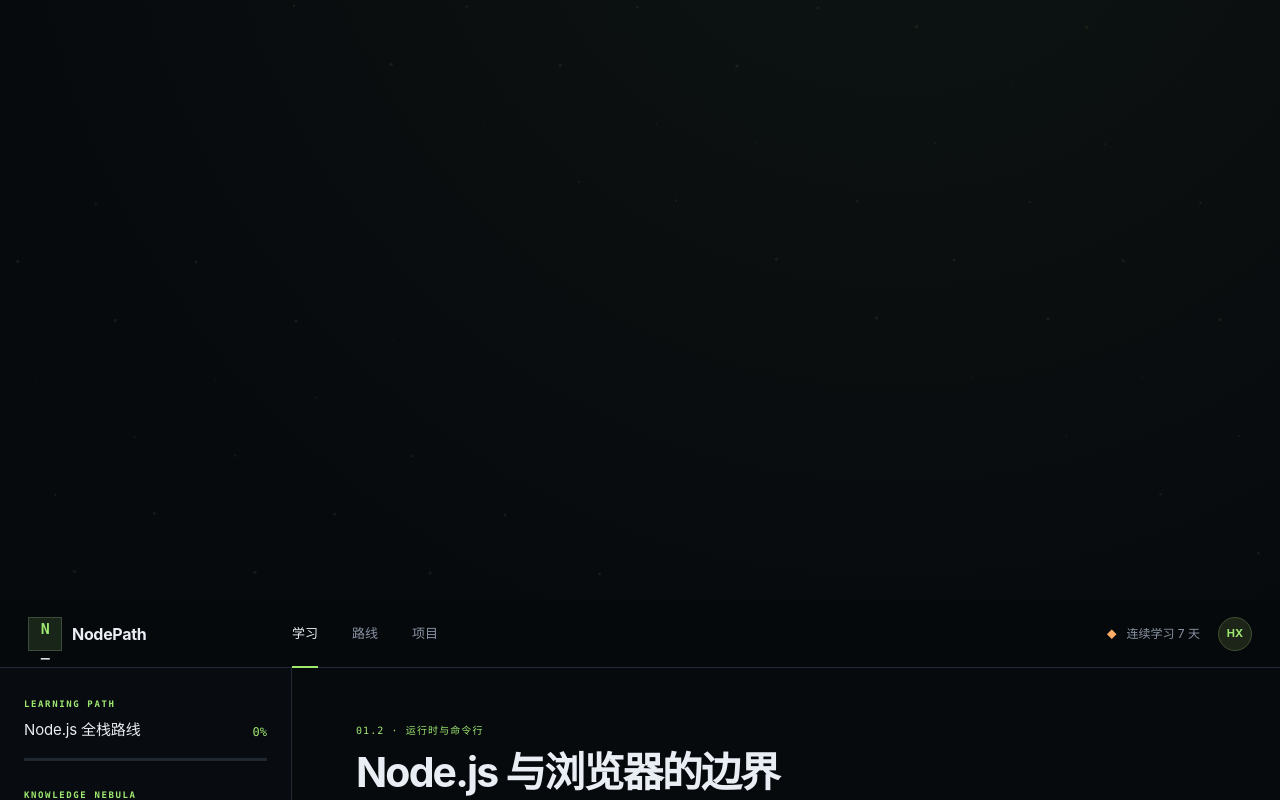
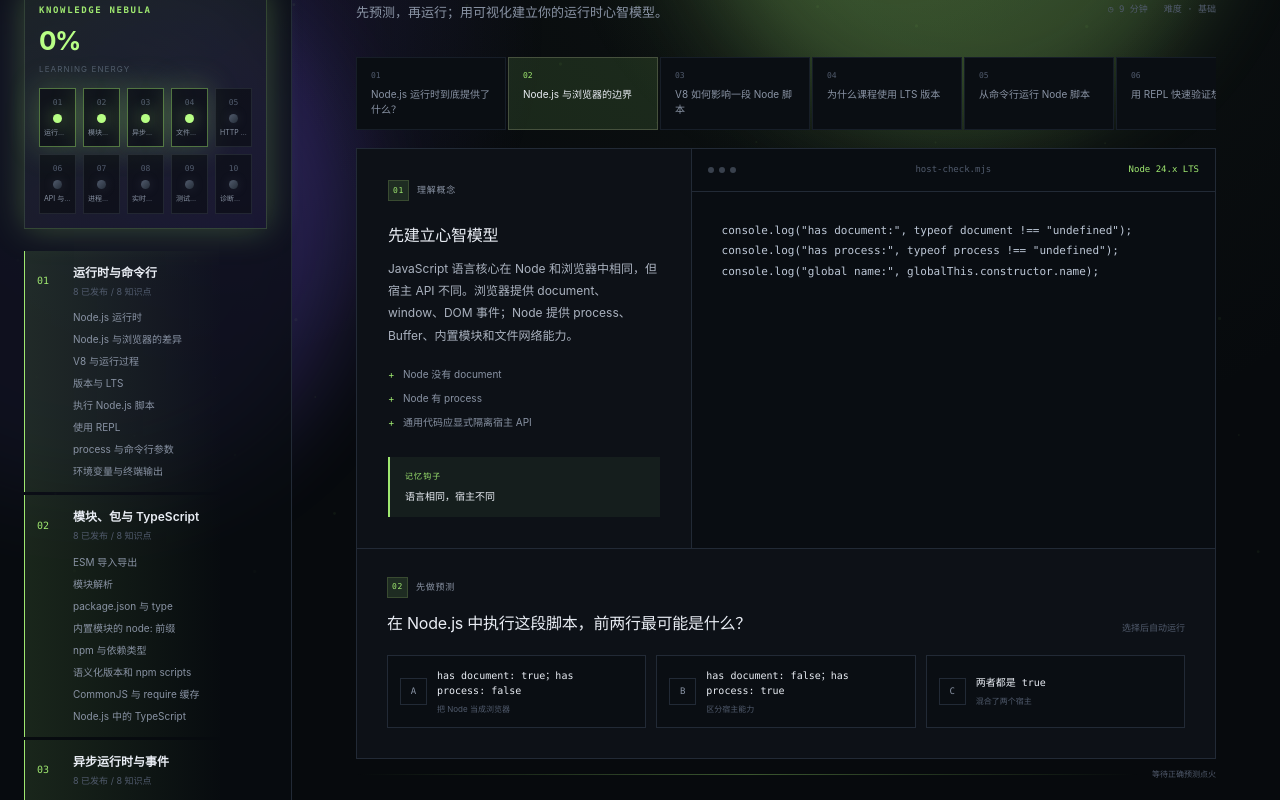
Before and after one commit to h18340637145-blip/learn-repo, a Next.js app: page / in a window 1280 px wide. Shown: the part 200-1000 px from the top of the page. Built offline with nearby package versions, Linux system fonts and the light colour scheme; no server answers.

Commit message:
feat-from-codex: 增加沉浸式空间与能量动效

```diff
--- a/app/globals.css
+++ b/app/globals.css
@@ -12,6 +12,12 @@
   --green: #9fe870;
   --green-bright: #b8ff85;
   --green-dim: rgba(159, 232, 112, 0.12);
+  --cyan: #6ee7ff;
+  --violet: #7c5cff;
+  --nebula: rgba(124, 92, 255, 0.18);
+  --glass: rgba(13, 17, 23, 0.68);
+  --glow-green: 0 0 32px rgba(159, 232, 112, 0.28);
+  --glow-cyan: 0 0 32px rgba(110, 231, 255, 0.22);
   --orange: #ffad66;
   --red: #ff6b6b;
 }
@@ -28,7 +34,14 @@ button, a { font: inherit; }
 button { color: inherit; }
 a { color: inherit; text-decoration: none; }
 
-.app-shell { min-height: 100vh; background: radial-gradient(circle at 70% 0%, rgba(66, 89, 57, 0.12), transparent 32%), var(--canvas); }
+.app-shell { min-height: 100vh; position: relative; overflow: hidden; background: radial-gradient(circle at 70% 0%, rgba(66, 89, 57, 0.12), transparent 32%), var(--canvas); }
+.app-shell > :not(.space-backdrop) { position: relative; z-index: 1; }
+.space-backdrop { position: fixed; inset: 0; pointer-events: none; z-index: 0; overflow: hidden; background: radial-gradient(circle at 70% 8%, rgba(159, 232, 112, 0.16), transparent 30%), radial-gradient(circle at 16% 28%, rgba(124, 92, 255, 0.16), transparent 28%); }
+.space-canvas { position: absolute; inset: 0; width: 100%; height: 100%; opacity: 0.72; }
+.space-nebula { position: absolute; width: 42vw; height: 42vw; border-radius: 50%; filter: blur(46px); opacity: 0.22; }
+.space-nebula--green { right: 4vw; top: -16vw; background: var(--green); }
+.space-nebula--violet { left: -14vw; top: 20vh; background: var(--violet); }
+.cockpit-grid { position: absolute; left: 18vw; right: -8vw; bottom: -18vh; height: 44vh; background-image: linear-gradient(rgba(159, 232, 112, 0.1) 1px, transparent 1px), linear-gradient(90deg, rgba(159, 232, 112, 0.08) 1px, transparent 1px); background-size: 34px 34px; transform: perspective(620px) rotateX(62deg); transform-origin: bottom; opacity: 0.42; }
 .topbar { height: 68px; padding: 0 28px; display: flex; align-items: center; border-bottom: 1px solid var(--line); background: rgba(7, 10, 13, 0.92); position: sticky; top: 0; z-index: 20; backdrop-filter: blur(18px); }
 .brand { display: flex; align-items: center; gap: 10px; font-weight: 750; letter-spacing: -0.02em; min-width: 264px; }
 .brand-mark { width: 34px; height: 34px; display: grid; place-items: center; border: 1px solid #3d4d3b; color: var(--green); font-family: ui-monospace, SFMono-Regular, Menlo, monospace; font-size: 15px; background: var(--green-dim); }
@@ -50,6 +63,18 @@ a { color: inherit; text-decoration: none; }
 .progress-number { font-family: ui-monospace, SFMono-Regular, Menlo, monospace; font-size: 12px; color: var(--green); }
 .progress-track { height: 3px; background: #202731; margin: 17px 0 28px; overflow: hidden; }
 .progress-track span { display: block; width: var(--progress, 0%); height: 100%; background: var(--green); box-shadow: 0 0 10px rgba(159, 232, 112, 0.5); }
+.nebula-progress { margin: 0 0 22px; padding: 14px; border: 1px solid rgba(159, 232, 112, 0.18); background: linear-gradient(145deg, rgba(159, 232, 112, 0.09), rgba(124, 92, 255, 0.08)); box-shadow: var(--glow-green); }
+.nebula-progress__core { display: grid; gap: 3px; margin-bottom: 13px; }
+.nebula-progress__core strong { color: var(--green-bright); font-size: 26px; letter-spacing: -0.06em; }
+.nebula-progress__core small { color: var(--quiet); font-size: 8px; text-transform: uppercase; letter-spacing: .14em; }
+.nebula-progress__stages { display: grid; grid-template-columns: repeat(5, 1fr); gap: 7px; }
+.nebula-stage { min-width: 0; position: relative; display: grid; gap: 5px; place-items: center; padding: 8px 4px; border: 1px solid rgba(137, 147, 164, 0.16); background: rgba(8, 11, 15, 0.58); }
+.nebula-stage__index { color: var(--quiet); font-family: ui-monospace, SFMono-Regular, Menlo, monospace; font-size: 8px; }
+.nebula-stage__star { width: 9px; height: 9px; border-radius: 50%; background: linear-gradient(135deg, var(--quiet), #252d38); box-shadow: 0 0 12px rgba(137, 147, 164, 0.2); }
+.nebula-stage__title { max-width: 100%; color: var(--muted); font-size: 7px; white-space: nowrap; overflow: hidden; text-overflow: ellipsis; }
+.nebula-stage.active { border-color: rgba(159, 232, 112, 0.45); box-shadow: var(--glow-green); }
+.nebula-stage.active .nebula-stage__star, .nebula-stage.done .nebula-stage__star { background: var(--green-bright); box-shadow: 0 0 18px rgba(184, 255, 133, 0.72); }
+.nebula-stage__core { position: absolute; inset: 5px; border: 1px solid rgba(184, 255, 133, 0.24); border-radius: 50%; animation: nebula-pulse 1.8s ease-in-out infinite; }
 .roadmap-list { display: grid; gap: 3px; }
 .roadmap-section { padding: 13px 0 13px 12px; border-left: 1px solid var(--line); }
 .roadmap-section.active { border-left-color: var(--green); background: linear-gradient(90deg, var(--green-dim), transparent 82%); }
@@ -126,6 +151,19 @@ a { color: inherit; text-decoration: none; }
 .running-feedback { color: var(--green); display: flex; align-items: center; gap: 8px; }
 .running-feedback span { width: 6px; height: 6px; border-radius: 50%; background: var(--green); animation: pulse 1s infinite; }
 
+.energy-runway { max-width: 1120px; height: 32px; display: flex; align-items: center; gap: 12px; color: var(--quiet); font-family: ui-monospace, SFMono-Regular, Menlo, monospace; font-size: 8px; }
+.energy-runway__beam { flex: 1; height: 1px; background: linear-gradient(90deg, transparent, rgba(159, 232, 112, 0.35), transparent); position: relative; overflow: hidden; }
+.energy-runway.running .energy-runway__beam::after, .energy-runway.success .energy-runway__beam::after { content: ""; position: absolute; inset: 0; background: linear-gradient(90deg, transparent, var(--green-bright), transparent); animation: energy-run 1.1s linear infinite; }
+.energy-runway.wrong .energy-runway__beam { background: linear-gradient(90deg, transparent, rgba(255, 107, 107, 0.45), transparent); }
+.completion-burst { max-width: 1120px; margin-top: 12px; padding: 14px 18px; display: none; align-items: center; gap: 14px; border: 1px solid rgba(159, 232, 112, 0.3); background: rgba(159, 232, 112, 0.08); box-shadow: var(--glow-green); }
+.completion-burst.visible { display: flex; animation: rise .35s ease-out; }
+.completion-burst.project { border-color: rgba(110, 231, 255, 0.4); box-shadow: var(--glow-cyan); background: rgba(110, 231, 255, 0.07); }
+.completion-burst__ring { width: 38px; height: 38px; border: 1px solid currentColor; border-radius: 50%; color: var(--green); box-shadow: 0 0 24px currentColor; }
+.completion-burst.project .completion-burst__ring { color: var(--cyan); }
+.completion-burst strong, .completion-burst small { display: block; }
+.completion-burst strong { font-size: 11px; }
+.completion-burst small { color: var(--muted); margin-top: 4px; font-size: 9px; }
+
 .runtime { max-width: 1120px; margin-top: 16px; border: 1px solid var(--line); background: var(--panel); }
 .runtime.complete { border-color: #35432e; }
 .runtime-heading { display: flex; justify-content: space-between; align-items: center; padding: 23px 30px 18px; border-bottom: 1px solid var(--line); }
@@ -168,7 +206,13 @@ a { color: inherit; text-decoration: none; }
 @keyframes pulse { 50% { opacity: .35; transform: scale(.75); } }
 @keyframes blink { 50% { opacity: 0; } }
 @keyframes rise { from { opacity: 0; transform: translateY(8px); } }
-@media (prefers-reduced-motion: reduce) { *, *::before, *::after { scroll-behavior: auto !important; animation-duration: .01ms !important; animation-iteration-count: 1 !important; transition-duration: .01ms !important; } }
+@keyframes energy-run { from { transform: translateX(-100%); } to { transform: translateX(100%); } }
+@keyframes nebula-pulse { 50% { opacity: .35; transform: scale(1.18); } }
+@media (prefers-reduced-motion: reduce) {
+  *, *::before, *::after { scroll-behavior: auto !important; animation-duration: .01ms !important; animation-iteration-count: 1 !important; transition-duration: .01ms !important; }
+  .space-canvas { display: none; }
+  .cockpit-grid, .space-nebula, .completion-burst.visible, .completion-burst__ring, .energy-runway__beam::after { animation: none !important; }
+}
 
 @media (max-width: 1050px) {
   .workspace { grid-template-columns: 232px minmax(0, 1fr); }
@@ -187,7 +231,9 @@ a { color: inherit; text-decoration: none; }
   .brand > span:last-child, .streak, .main-nav a:not(.is-current) { display: none; }
   .main-nav { gap: 0; }
   .workspace { display: block; }
+  .space-canvas { display: none; }
   .sidebar { min-height: 0; border-right: 0; border-bottom: 1px solid var(--line); padding: 19px 18px; }
+  .nebula-progress { display: none; }
   .sidebar-heading, .progress-track, .roadmap-list, .final-project { display: none; }
   .project-shortcut { margin: 0; }
   .lesson { padding: 31px 16px 70px; }
@@ -197,6 +243,7 @@ a { color: inherit; text-decoration: none; }
   .concept-panel, .challenge, .runtime-heading { padding: 23px 19px; }
   .code-panel pre { padding: 23px 19px; font-size: 10px; }
   .challenge-title { align-items: flex-start; flex-direction: column; gap: 8px; }
+  .energy-runway { padding-inline: 4px; }
   .runtime-heading { align-items: flex-start; gap: 15px; }
   .runtime-flow { grid-template-columns: 1fr; padding: 30px 20px 23px; gap: 24px; }
   .flow-arrow { right: auto; left: 50%; top: auto; bottom: -20px; transform: rotate(90deg); }
```
Also changed, not shown: 1 other file (tests, documents, lock files or other folders).
